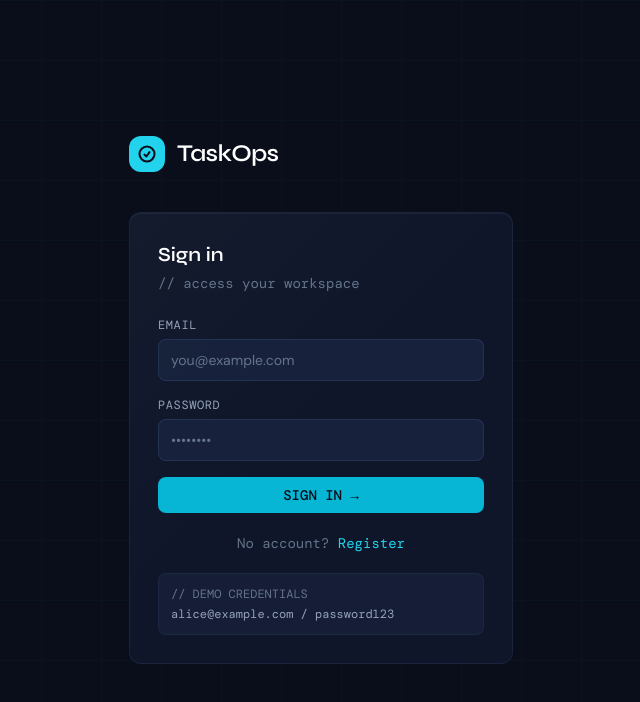
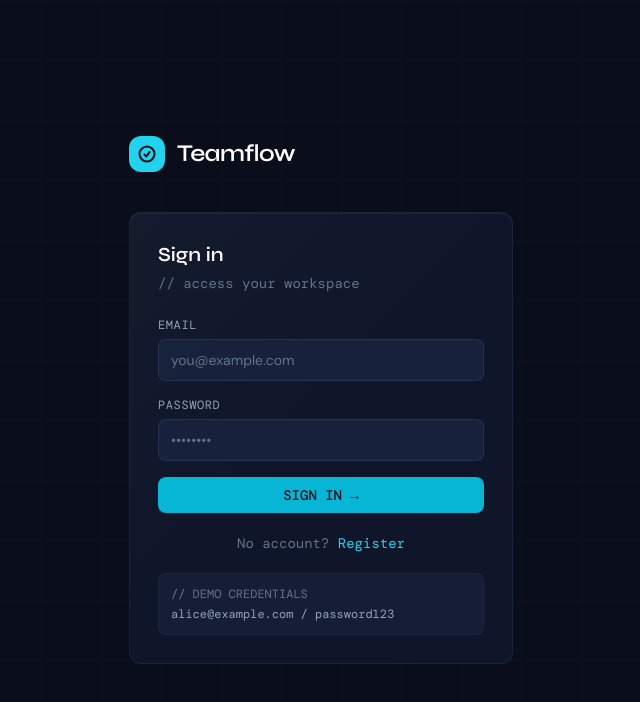
Before and after one commit to Kurvaeshwar99/taskops-frontend, a React (Vite) app: page /login in a window 1280 px wide. Shown: the top 702 px of the page, without its empty margins (319-959 px from the left). Built offline with nearby package versions, Linux system fonts and the light colour scheme; no server answers; a web font is replaced by a local one.

Commit message:
Update LoginPage.jsx

```diff
--- a/src/pages/LoginPage.jsx
+++ b/src/pages/LoginPage.jsx
@@ -47,7 +47,7 @@ export default function LoginPage() {
               <path strokeLinecap="round" strokeLinejoin="round" strokeWidth={2.5} d="M9 12.75L11.25 15 15 9.75M21 12a9 9 0 11-18 0 9 9 0 0118 0z" />
             </svg>
           </div>
-          <span className="font-display font-700 text-white text-2xl tracking-tight">TaskOps</span>
+          <span className="font-display font-700 text-white text-2xl tracking-tight">Teamflow</span>
         </div>
 
         <div className="card p-7">
```
